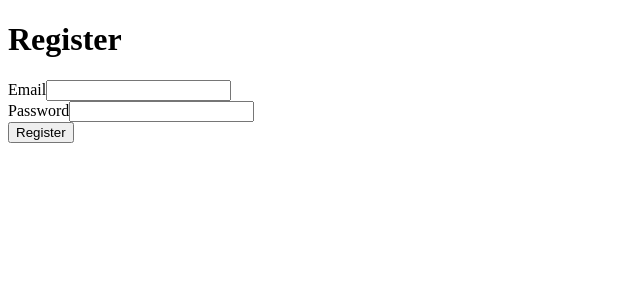
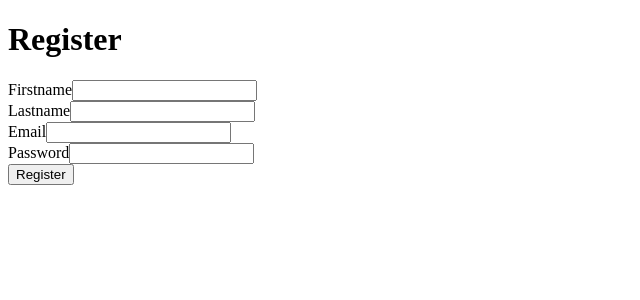
Before and after one commit to Artpare4/MeteoWeb, a Symfony app: template templates/registration/register.html.twig in a window 1280 px wide. Shown: the top 300 px of the page, without its empty margins (0-640 px from the left). Run offline with Twig, Linux system fonts and the light colour scheme; the template is opened without the code that fills it, so the values that code supplies are empty; form fields are guessed from the names that the template uses; some libraries are stand-ins or nearby versions.

Commit message:
Modification de l'arengement des lignes du formulaire d'inscription

```diff
--- a/templates/registration/register.html.twig
+++ b/templates/registration/register.html.twig
@@ -8,6 +8,8 @@
     {{ form_errors(registrationForm) }}
 
     {{ form_start(registrationForm) }}
+        {{ form_row(registrationForm.firstname) }}
+        {{ form_row(registrationForm.lastname) }}
         {{ form_row(registrationForm.email) }}
         {{ form_row(registrationForm.plainPassword, {
             label: 'Password'
```
